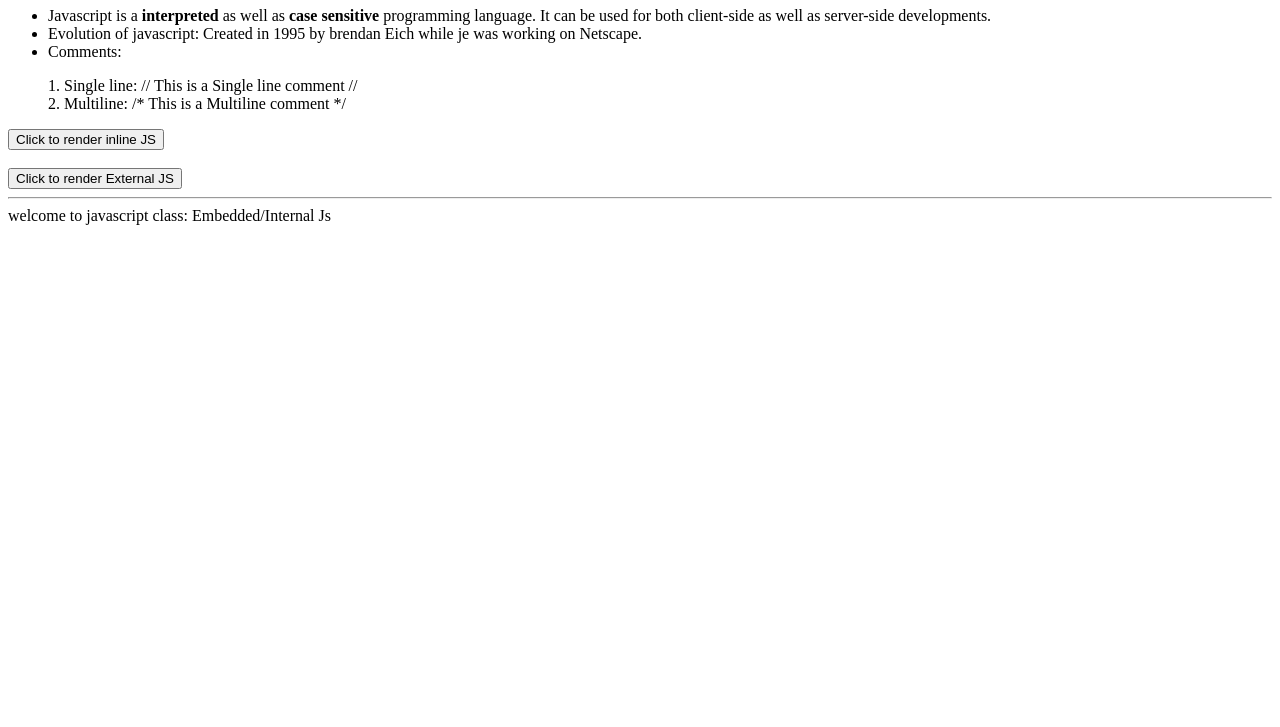
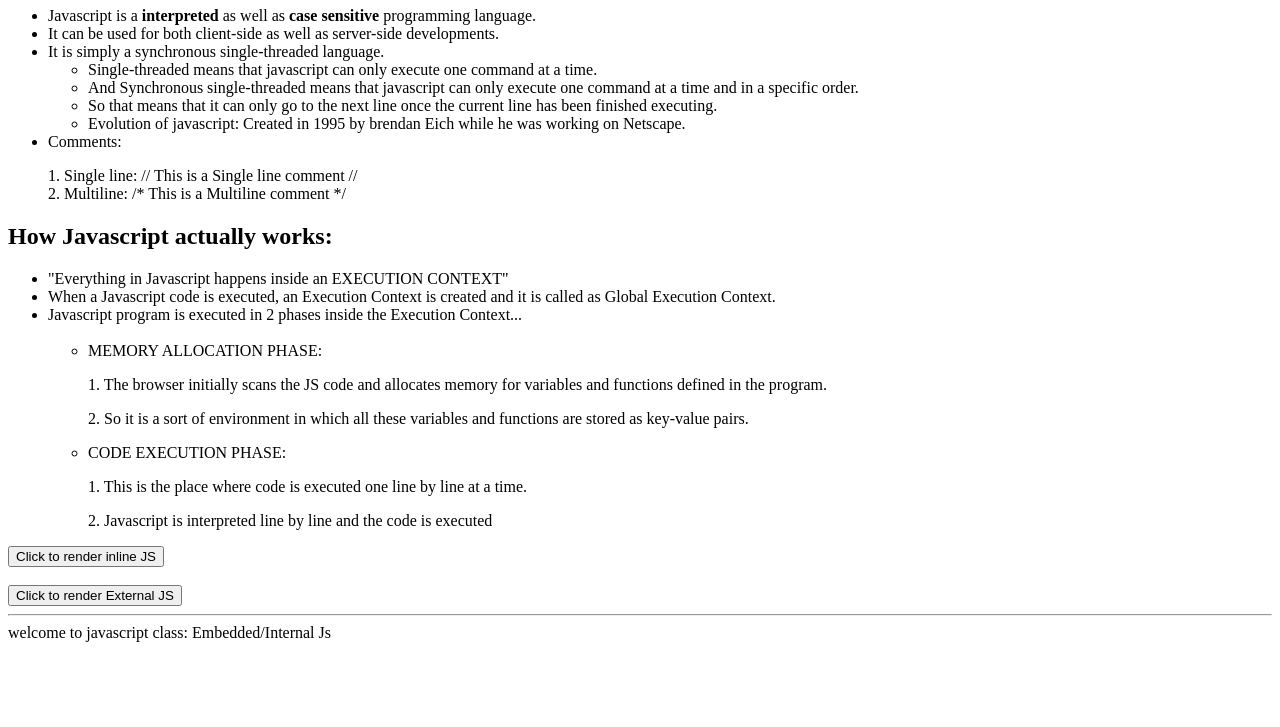
Before and after one commit to onkar895/HTML-CSS-JAVASCRIPT, a plain HTML site: page JAVASCRIPT/Intro_to_js_1.html in a window 1280 px wide. Shown: the part 73-800 px from the top of the page. Drawn offline with Linux system fonts and the light colour scheme.

Commit message:
Intro to Javascript

```diff
--- a/JAVASCRIPT/Intro_to_js_1.html
+++ b/JAVASCRIPT/Intro_to_js_1.html
@@ -10,21 +10,42 @@
 </head>
 
 <body>
-    <h1>Getting started with javascript</h1>
+
+    <h1>Getting started with Javascript:</h1>
+
     <ul>
-        <li>
-            Javascript is a <strong>interpreted</strong> as well as <strong>case sensitive</strong> programming language. It can be used for both client-side as well as server-side developments.
-        </li>
+        <li>Javascript is a <strong>interpreted</strong> as well as <strong>case sensitive</strong> programming language.</li>
+        <li> It can be used for both client-side as well as server-side developments.</li>
+        <li>It is simply a synchronous single-threaded language.</li>
+        <ul>
+            <li>Single-threaded means that javascript can only execute one command at a time. </li>
+            <li>And Synchronous single-threaded means that javascript can only execute one command at a time and in a specific order. </li>
+            <li>So that means that it can only go to the next line once the current line has been finished executing.</li>
+            <li> Evolution of javascript: Created in 1995 by brendan Eich while he was working on Netscape.</li>
+        </ul>
 
-        <li>
-            Evolution of javascript: Created in 1995 by brendan Eich while je was working on Netscape.
-        </li>
 
         <li>Comments:
             <p>1. Single line: // This is a Single line comment //
                 <br> 2. Multiline: /* This is a Multiline comment */
             </p>
         </li>
+    </ul>
+
+    <h2> How Javascript actually works:</h2>
+    <ul>
+        <li>"Everything in Javascript happens inside an EXECUTION CONTEXT"</li>
+        <li>When a Javascript code is executed, an Execution Context is created and it is called as Global Execution Context. </li>
+        <li>Javascript program is executed in 2 phases inside the Execution Context...</li> <br>
+        <ul>
+            <li> MEMORY ALLOCATION PHASE:</li>
+            <p>1. The browser initially scans the JS code and allocates memory for variables and functions defined in the program.</p>
+            <p>2. So it is a sort of environment in which all these variables and functions are stored as key-value pairs. </p>
+
+            <li>CODE EXECUTION PHASE:</li>
+            <p>1. This is the place where code is executed one line by line at a time.</p>
+            <p>2. Javascript is interpreted line by line and the code is executed </p>
+        </ul>
     </ul>
 
     <!-- Internal JS -->
```
